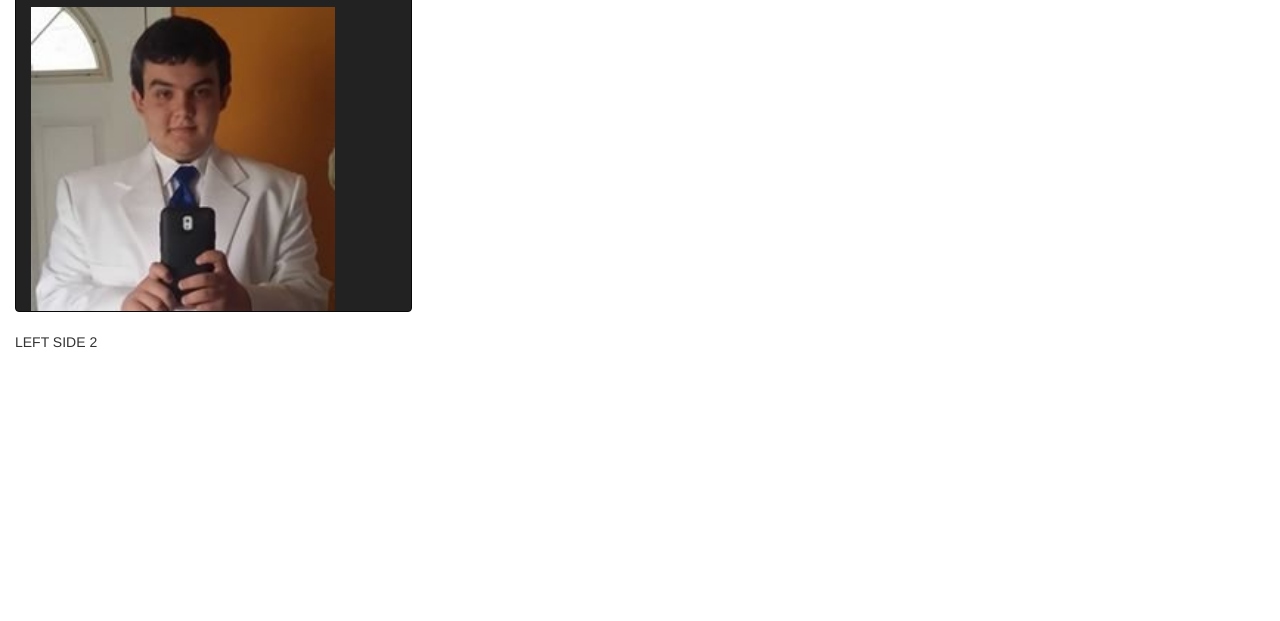
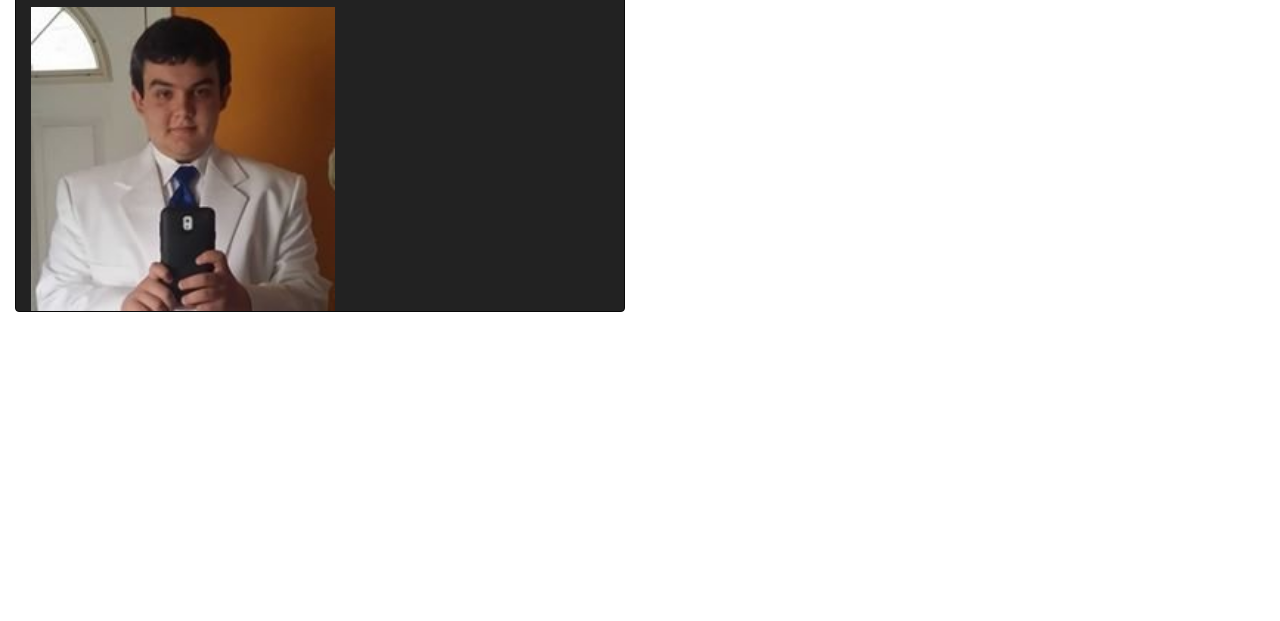
Before and after one commit to isiryk/Website, a plain HTML site: page index.html in a window 1280 px wide. Shown: the part 179-800 px from the top of the page. Drawn offline with Linux system fonts and the light colour scheme.

Commit message:
Resize 2

```diff
--- a/index.html
+++ b/index.html
@@ -40,7 +40,7 @@
     <!-- NAV ENDS-->
     <div class="container-fluid">
       <div class="row">
-        <div class="col-md-4">
+        <div class="col-sm-6">
           <nav class="navbar navbar-inverse navbar-fixed-side">
             LEFT SIDE 1
             <div class="container">
@@ -50,10 +50,6 @@
             </div>
           </nav>
         </div>
-        <div class="col-sm-9 col-lg-10">
-          <!-- your page content -->
-          LEFT SIDE 2
-        </div>
       </div>
     </div>
     <script src="js/jquery.min.js"></script>
```
